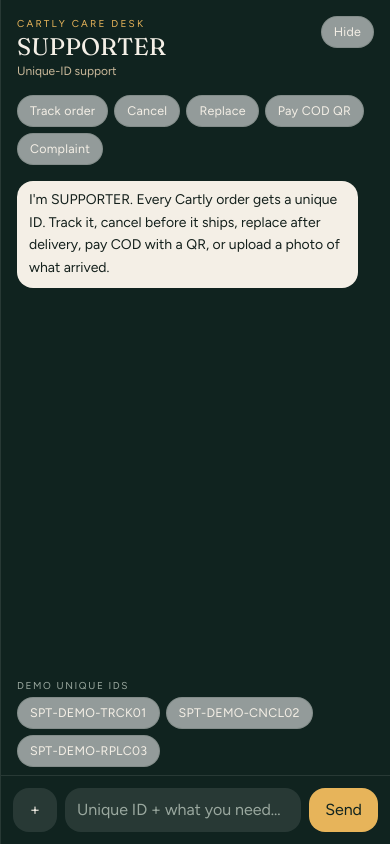
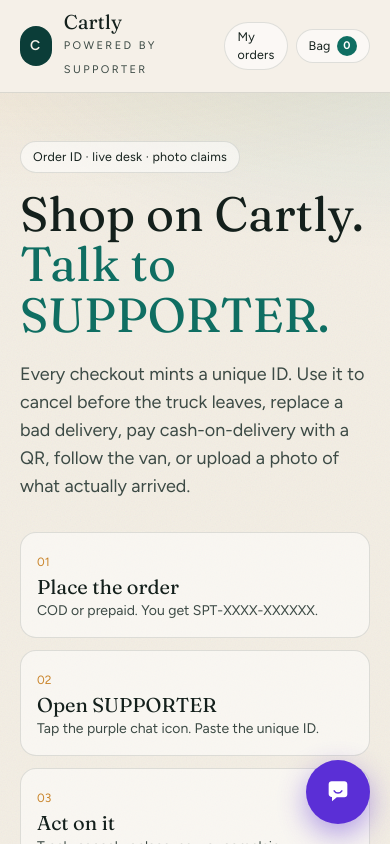
Before and after one commit to ledj777-svg/Customer-Service, a Next.js app: page / in a window 390 px wide. Shown: the top 844 px of the page. Built offline with nearby package versions, Linux system fonts and the light colour scheme.

Commit message:
Use a round chat launcher icon; open on click and close back to the icon

```diff
--- a/app/page.tsx
+++ b/app/page.tsx
@@ -17,7 +17,7 @@
           <ol className="mt-8 grid gap-3 sm:grid-cols-3">
             {[
               ["01", "Place the order", "COD or prepaid. You get SPT-XXXX-XXXXXX."],
-              ["02", "Open SUPPORTER", "Bottom-right. Paste the unique ID."],
+              ["02", "Open SUPPORTER", "Tap the purple chat icon. Paste the unique ID."],
               ["03", "Act on it", "Track, cancel, replace, pay, or complain."],
             ].map(([n, t, d]) => (
               <li key={n} className="rounded-2xl border border-[var(--line)] bg-white/50 p-4">
--- a/components/ChatWidget.tsx
+++ b/components/ChatWidget.tsx
@@ -18,13 +18,8 @@
 
 type UiMessage = ChatMessage & { pending?: boolean };
 
-export function ChatWidget({
-  open,
-  onOpenChange,
-}: {
-  open: boolean;
-  onOpenChange: (open: boolean) => void;
-}) {
+export function ChatWidget() {
+  const [open, setOpen] = useState(false);
   const { customerId } = useCart();
   const [input, setInput] = useState("");
   const [file, setFile] = useState<File | null>(null);
@@ -127,40 +122,8 @@
 
   return (
     <>
-      <button
-        type="button"
-        aria-label="Open SUPPORTER"
-        onClick={() => onOpenChange(true)}
-        className={`fixed top-1/2 right-0 z-40 flex -translate-y-1/2 flex-col items-center gap-2 rounded-l-2xl bg-[var(--teal-deep)] px-2 py-5 text-[#f4efe6] shadow-[var(--shadow)] transition-transform duration-500 ${
-          open ? "translate-x-full pointer-events-none" : "translate-x-0"
-        }`}
-      >
-        <span className="grid h-8 w-8 place-items-center rounded-full bg-[#e7b45a] text-xs font-black text-[#10231f]">
-          S
-        </span>
-        <span
-          className="display text-sm tracking-[0.18em]"
-          style={{ writingMode: "vertical-rl" }}
-        >
-          SUPPORTER
-        </span>
-      </button>
-
       {open ? (
-        <button
-          type="button"
-          aria-label="Dismiss SUPPORTER backdrop"
-          className="fixed inset-0 z-40 bg-[#10231f]/25 lg:hidden"
-          onClick={() => onOpenChange(false)}
-        />
-      ) : null}
-
-      <aside
-        aria-hidden={!open}
-        className={`supporter-dock fixed inset-y-0 right-0 z-50 flex w-[min(400px,100vw)] flex-col border-l border-white/10 bg-[#10231f] text-[#f4efe6] shadow-[var(--shadow)] transition-transform duration-500 ease-out ${
-          open ? "translate-x-0" : "translate-x-full"
-        }`}
-      >
+        <aside className="fixed bottom-24 right-5 z-50 flex h-[min(640px,calc(100vh-7.5rem))] w-[min(380px,calc(100vw-1.5rem))] flex-col overflow-hidden rounded-[28px] border border-white/10 bg-[#10231f] text-[#f4efe6] shadow-[var(--shadow)]">
         <header className="flex items-start justify-between gap-3 px-4 py-4">
           <div>
             <p className="text-[10px] uppercase tracking-[0.22em] text-[#e7b45a]">Cartly care desk</p>
@@ -173,8 +136,13 @@
                   : "Unique-ID support"}
             </p>
           </div>
-          <button className="chip bg-white/10 text-[#f4efe6]" onClick={() => onOpenChange(false)}>
-            Hide
+          <button
+            type="button"
+            className="grid h-9 w-9 place-items-center rounded-full bg-white/10 text-lg leading-none"
+            aria-label="Close SUPPORTER"
+            onClick={() => setOpen(false)}
+          >
+            ×
           </button>
         </header>
 
@@ -270,7 +238,33 @@
             </button>
           </div>
         </form>
-      </aside>
+        </aside>
+      ) : null}
+
+      <button
+        type="button"
+        aria-label={open ? "Close SUPPORTER" : "Open SUPPORTER"}
+        onClick={() => setOpen((value) => !value)}
+        className="fixed bottom-5 right-5 z-50 grid h-16 w-16 place-items-center rounded-full bg-[#5B2FD6] text-white shadow-[0_10px_28px_rgba(91,47,214,0.45)] transition hover:scale-105"
+      >
+        {open ? (
+          <span className="text-3xl leading-none">×</span>
+        ) : (
+          <svg viewBox="0 0 48 48" className="h-8 w-8" aria-hidden="true">
+            <path
+              fill="currentColor"
+              d="M10 12.5c0-2.5 2-4.5 4.5-4.5h19c2.5 0 4.5 2 4.5 4.5v15c0 2.5-2 4.5-4.5 4.5H22.2L15 38v-6.5H14.5C12 31.5 10 29.5 10 27z"
+            />
+            <path
+              d="M18.2 22.2c1.4 2.2 3.4 3.4 5.8 3.4s4.4-1.2 5.8-3.4"
+              stroke="#5B2FD6"
+              strokeWidth="2.2"
+              strokeLinecap="round"
+              fill="none"
+            />
+          </svg>
+        )}
+      </button>
     </>
   );
 }
--- a/components/StoreShell.tsx
+++ b/components/StoreShell.tsx
@@ -1,34 +1,22 @@
 "use client";
 
-import { useEffect, useState } from "react";
+import { useState } from "react";
 import { CartDrawer } from "./CartDrawer";
 import { ChatWidget } from "./ChatWidget";
 import { Header } from "./Header";
 
 export function StoreShell({ children }: { children: React.ReactNode }) {
   const [cartOpen, setCartOpen] = useState(false);
-  const [supportOpen, setSupportOpen] = useState(false);
-
-  useEffect(() => {
-    const pop = window.setTimeout(() => setSupportOpen(true), 420);
-    return () => window.clearTimeout(pop);
-  }, []);
 
   return (
     <div className="flex min-h-full flex-1 flex-col">
-      <div
-        className={`flex min-h-full flex-1 flex-col transition-[padding] duration-500 ease-out ${
-          supportOpen ? "lg:pr-[400px]" : ""
-        }`}
-      >
-        <Header onCart={() => setCartOpen(true)} />
-        <main className="flex-1">{children}</main>
-        <footer className="mt-auto border-t border-[var(--line)] px-5 py-6 text-center text-sm text-[var(--ink-soft)]">
-          Copyright © 2026 - 2028  TermsFeed®. All rights reserved.
-        </footer>
-      </div>
+      <Header onCart={() => setCartOpen(true)} />
+      <main className="flex-1">{children}</main>
+      <footer className="mt-auto border-t border-[var(--line)] px-5 py-6 text-center text-sm text-[var(--ink-soft)]">
+        Copyright © 2026 - 2028  TermsFeed®. All rights reserved.
+      </footer>
       <CartDrawer open={cartOpen} onClose={() => setCartOpen(false)} />
-      <ChatWidget open={supportOpen} onOpenChange={setSupportOpen} />
+      <ChatWidget />
     </div>
   );
 }
```
